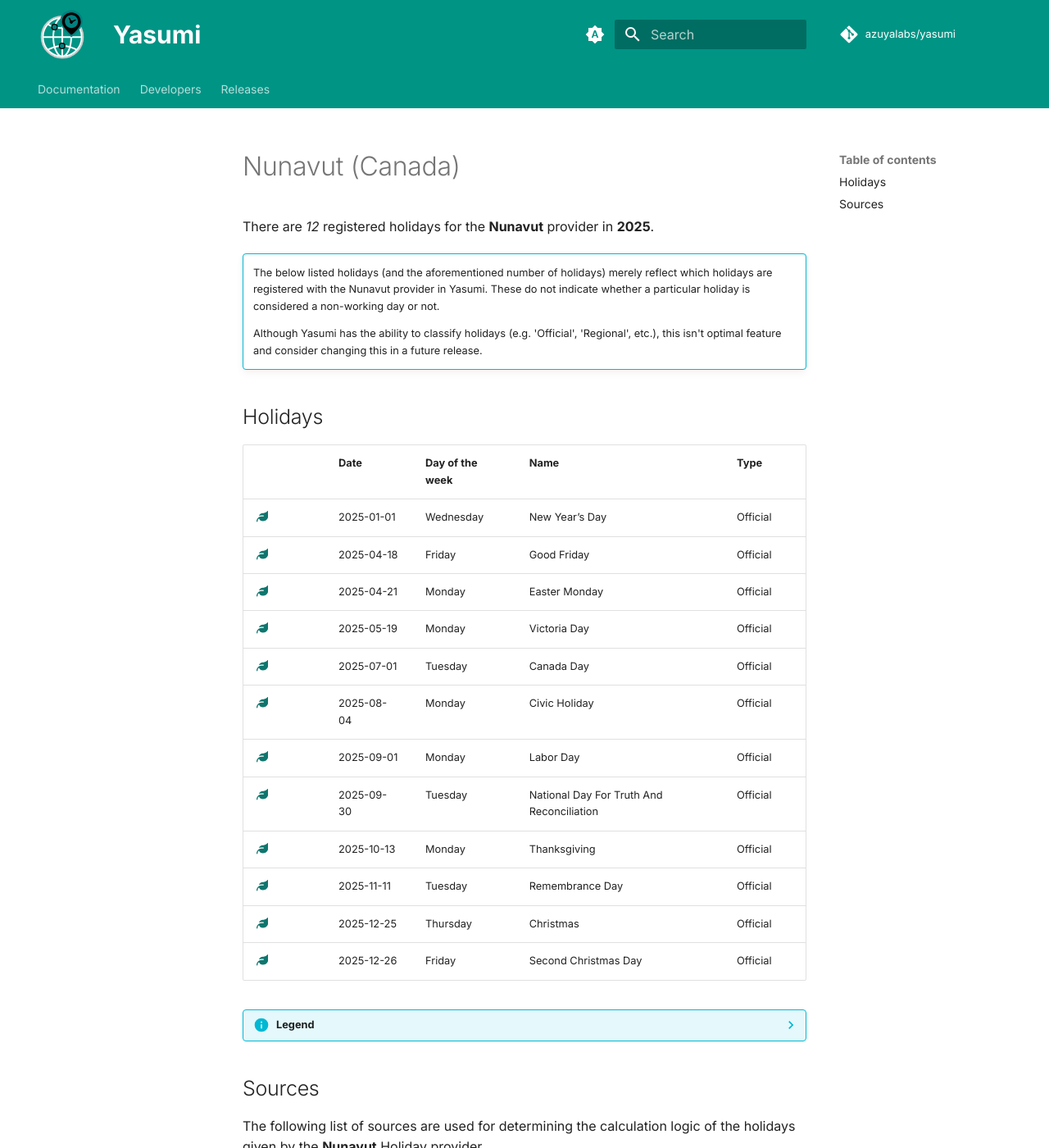
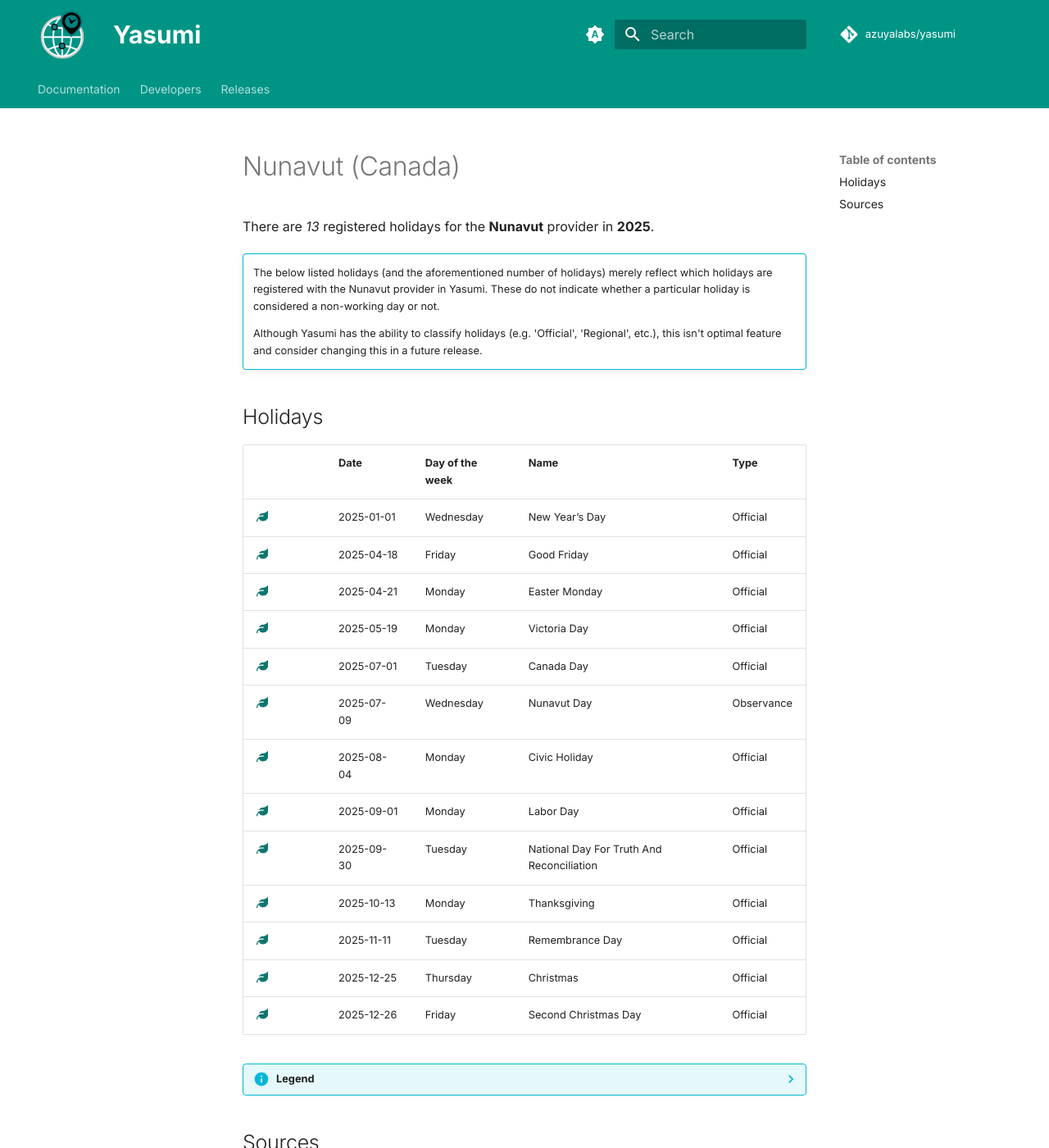
Before and after one commit to azuyalabs/yasumi-docs, an MkDocs documentation site: the page built from docs/providers/ca-nu.md, in a window 1280 px wide and 1400 px high. Shown: the whole window at 82% size. Built offline with MkDocs 1.6.1 and Material for MkDocs 9.7.7, drawn with Linux system fonts in a browser that asks for light colours; comment, search, counter and statistics services are not loaded.

Commit message:
Update documentation for Canada
Nunavut Day has been added for the Nunavut province.

Signed-off-by: Sacha Telgenhof <me@sachatelgenhof.com>

```diff
--- a/docs/providers/ca-nu.md
+++ b/docs/providers/ca-nu.md
@@ -1,6 +1,6 @@
 # Nunavut (Canada)
 
-There are _12_ registered holidays for the **Nunavut** provider in **2025**.
+There are _13_ registered holidays for the **Nunavut** provider in **2025**.
 
 !!! info ""
 
@@ -20,6 +20,7 @@ There are _12_ registered holidays for the **Nunavut** provider in **2025**.
 | :fontawesome-solid-leaf:{ .icon title="Regular holiday" } | 2025-04-21 | Monday | Easter Monday | Official |
 | :fontawesome-solid-leaf:{ .icon title="Regular holiday" } | 2025-05-19 | Monday | Victoria Day | Official |
 | :fontawesome-solid-leaf:{ .icon title="Regular holiday" } | 2025-07-01 | Tuesday | Canada Day | Official |
+| :fontawesome-solid-leaf:{ .icon title="Regular holiday" } | 2025-07-09 | Wednesday | Nunavut Day | Observance |
 | :fontawesome-solid-leaf:{ .icon title="Regular holiday" } | 2025-08-04 | Monday | Civic Holiday | Official |
 | :fontawesome-solid-leaf:{ .icon title="Regular holiday" } | 2025-09-01 | Monday | Labor Day | Official |
 | :fontawesome-solid-leaf:{ .icon title="Regular holiday" } | 2025-09-30 | Tuesday | National Day For Truth And Reconciliation | Official |
```
